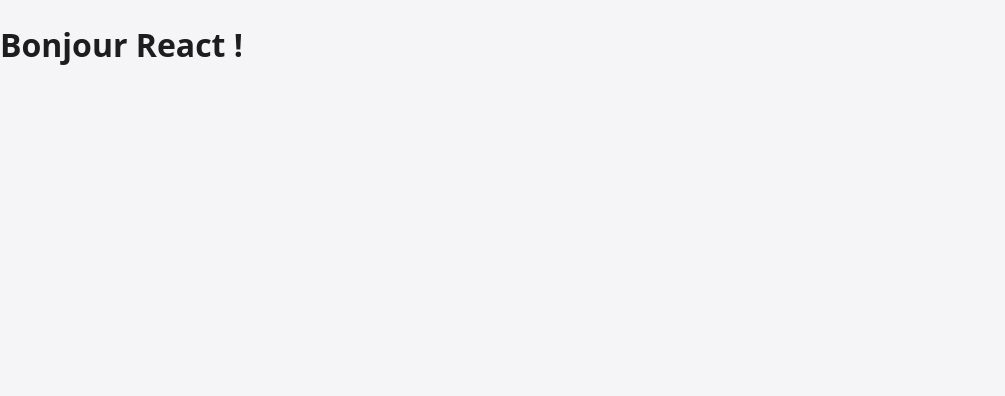
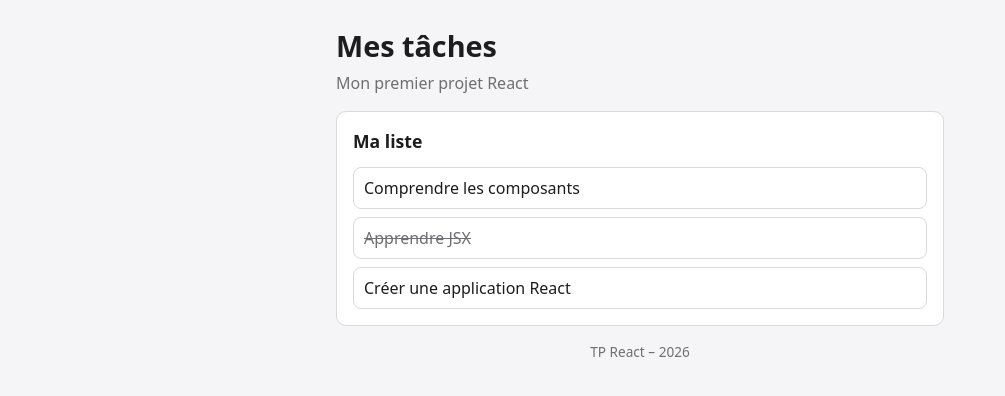
Before and after one commit to simoderyouch/tp-react-bases, a React (Vite) app in the folder mes-taches/: page / in a window 1280 px wide. Shown: the top 396 px of the page, without its empty margins (0-1005 px from the left). Built offline with nearby package versions, Linux system fonts and the light colour scheme.

Commit message:
Étape 1 : premiers composants

```diff
--- a/mes-taches/src/App.jsx
+++ b/mes-taches/src/App.jsx
@@ -1,5 +1,18 @@
+import Entete from './components/Entete.jsx'
+import ListeTaches from './components/ListeTaches.jsx'
+import Pied from './components/Pied.jsx'
+
 function App() {
-  return <h1>Bonjour React !</h1>
+  return (
+    <div className="app">
+      <Entete />
+      <section className="carte">
+        <h2>Ma liste</h2>
+        <ListeTaches />
+      </section>
+      <Pied />
+    </div>
+  )
 }
 
 export default App
--- /dev/null
+++ b/mes-taches/src/components/Entete.jsx
@@ -0,0 +1,10 @@
+function Entete() {
+  return (
+    <header className="entete">
+      <h1>Mes tâches</h1>
+      <p>Mon premier projet React</p>
+    </header>
+  )
+}
+
+export default Entete
--- /dev/null
+++ b/mes-taches/src/components/ListeTaches.jsx
@@ -0,0 +1,24 @@
+function ListeTaches() {
+
+    return ( <ul className="liste-taches">
+      <li className="tache">
+        <span className="titre">
+          Comprendre les composants
+        </span>
+      </li>
+
+      <li className="tache terminee">
+        <span className="titre">
+          Apprendre JSX
+        </span>
+      </li>
+
+      <li className="tache">
+        <span className="titre">
+          Créer une application React
+        </span>
+      </li>
+    </ul>  )
+
+}
+export default ListeTaches;
--- /dev/null
+++ b/mes-taches/src/components/Pied.jsx
@@ -0,0 +1,13 @@
+
+
+
+function Pied() {
+
+   const ANNEE = new Date().getFullYear();
+   return (   <footer className="pied">  TP React – {ANNEE}  </footer>)
+
+}
+
+
+
+export default Pied;
```
